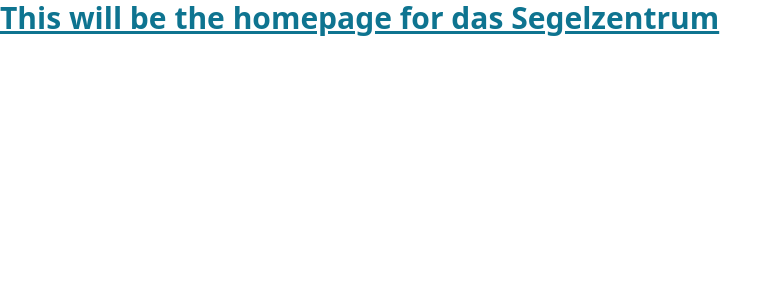
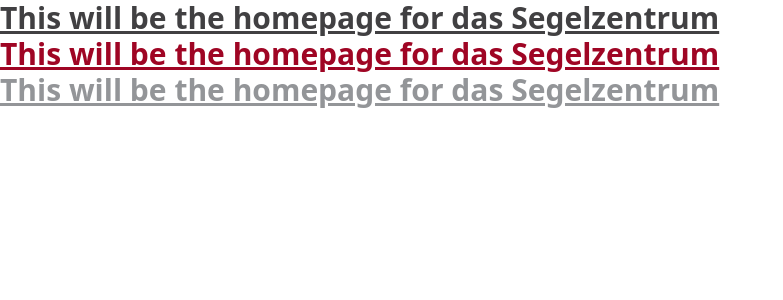
Before and after one commit to KaiWelu/segelzentrum, a React (Vite) app: page / in a window 1280 px wide. Shown: the top 300 px of the page, without its empty margins (0-783 px from the left). Built offline with nearby package versions, Linux system fonts and the light colour scheme.

Commit message:
adds colors from the corporate design

```diff
--- a/src/App.tsx
+++ b/src/App.tsx
@@ -1,7 +1,15 @@
 function App() {
   return (
-    <div className="lg:text-3xl lg:text-cyan-700 font-bold underline">
-      This will be the homepage for das Segelzentrum
+    <div>
+      <div className="lg:text-3xl font-bold underline text-primary-1">
+        This will be the homepage for das Segelzentrum
+      </div>
+      <div className="lg:text-3xl font-bold underline text-primary-2">
+        This will be the homepage for das Segelzentrum
+      </div>
+      <div className="lg:text-3xl font-bold underline text-secondary-1">
+        This will be the homepage for das Segelzentrum
+      </div>
     </div>
   );
 }
--- a/src/index.css
+++ b/src/index.css
@@ -2,3 +2,13 @@
 @tailwind base;
 @tailwind components;
 @tailwind utilities;
+
+@layer base {
+  * {
+    @apply box-border list-none p-0 m-0 scroll-smooth;
+  }
+
+  /* body {
+    @apply bg-dark-1 text-white min-h-screen font-inter;
+  } */
+}
--- a/tailwind.config.js
+++ b/tailwind.config.js
@@ -2,7 +2,16 @@
 export default {
   content: ["./index.html", "./src/**/*.{js,ts,jsx,tsx}"],
   theme: {
-    extend: {},
+    extend: {
+      colors: {
+        // this adds the color scheme of the corporate design
+        "primary-1": "#414042",
+        "primary-2": "#9f0524",
+        "secondary-1": "#939598",
+        // this is an example
+        "light-4": "#5C5C7B",
+      },
+    },
   },
   plugins: [],
 };
```
Also changed, not shown: public/assets/logo/logo_full_color.png (added).
